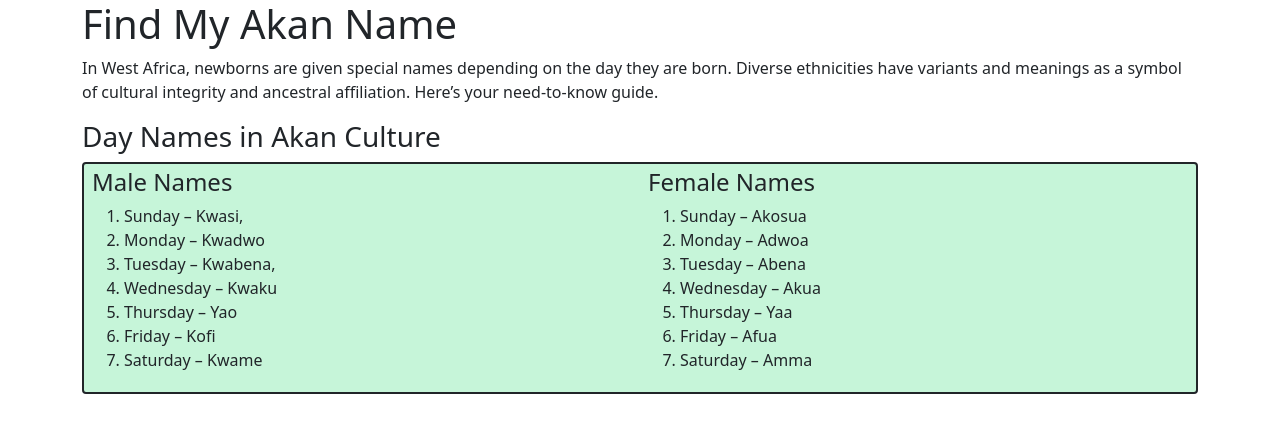
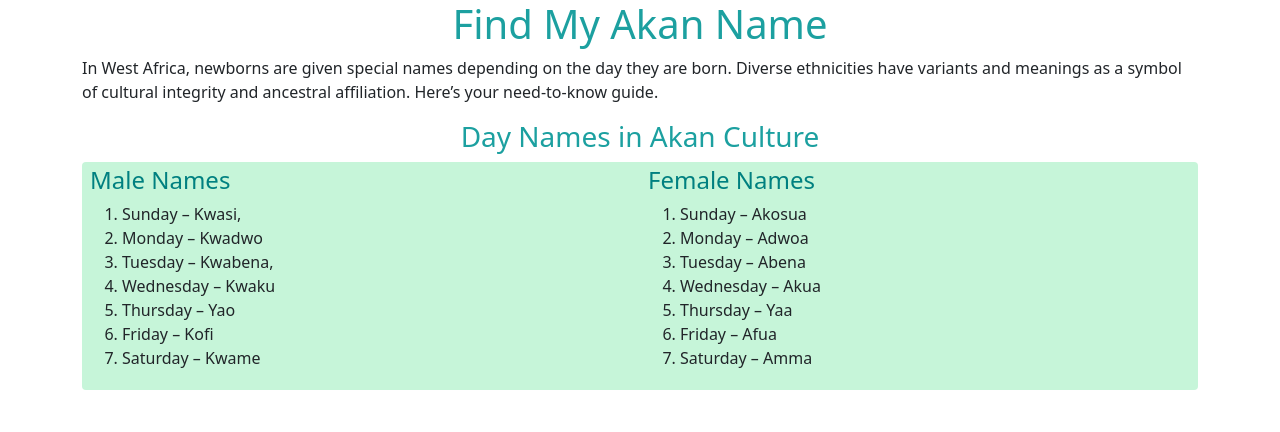
Before and after one commit to NancyWachiuri/akan-name, a plain HTML site: page index.html in a window 1280 px wide. Drawn offline with Linux system fonts and the light colour scheme.

Commit message:
Change color of headings

```diff
--- a/css/styles.css
+++ b/css/styles.css
@@ -1,10 +1,25 @@
+h1 {
+  color: rgb(28, 160, 160);
+  text-align: center;
+}
+h3{
+  color:hsl(180, 70%, 37%);
+  text-align: center;
+}
+h4{
+  color: teal;
+  text-align: left;
+}
+
 .test-box {
   font-size: 16px;
   font-size: max(16px, 1em);
   font-family: inherit;
   padding: 0.25em 0.5em;
   background-color: rgb(198, 245, 217);
-  border: 2px solid;
   border-radius: 4px;
   column-count: 2;
 }
+h1 {
+
+}
```
